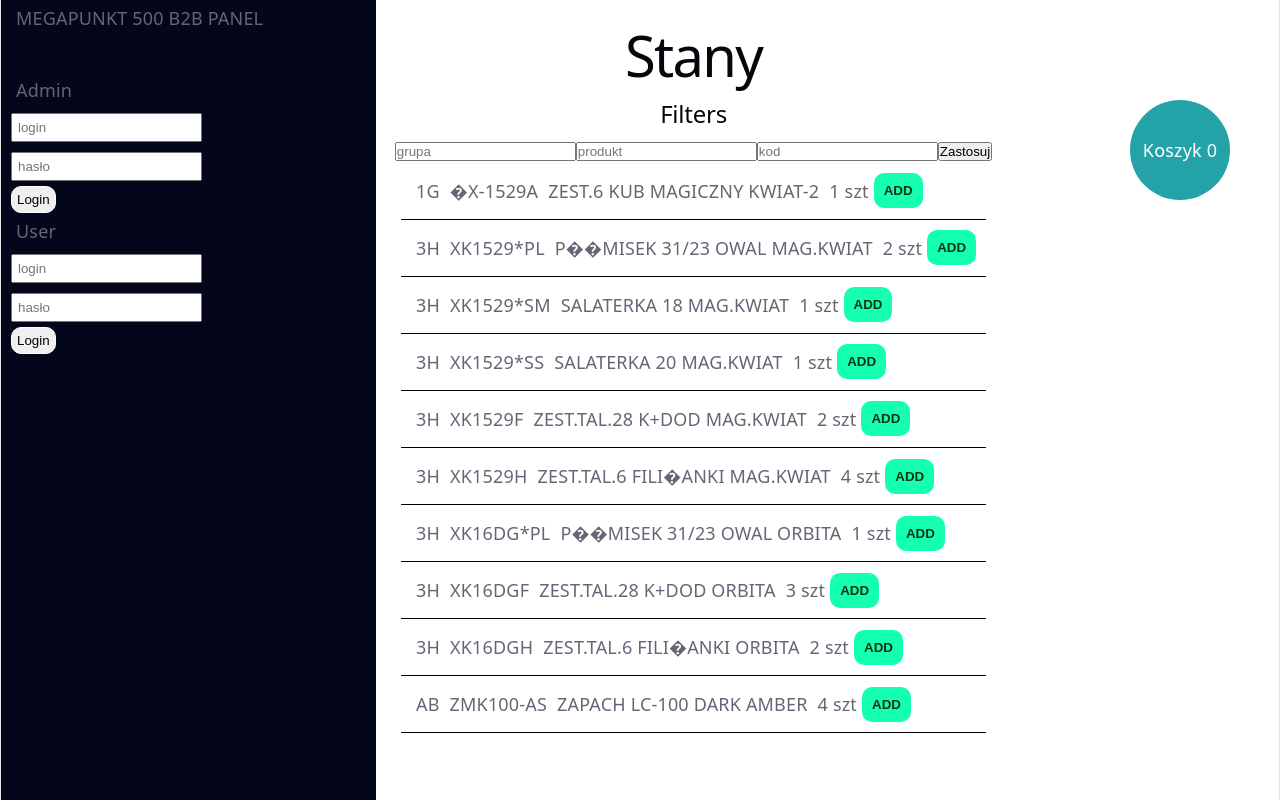
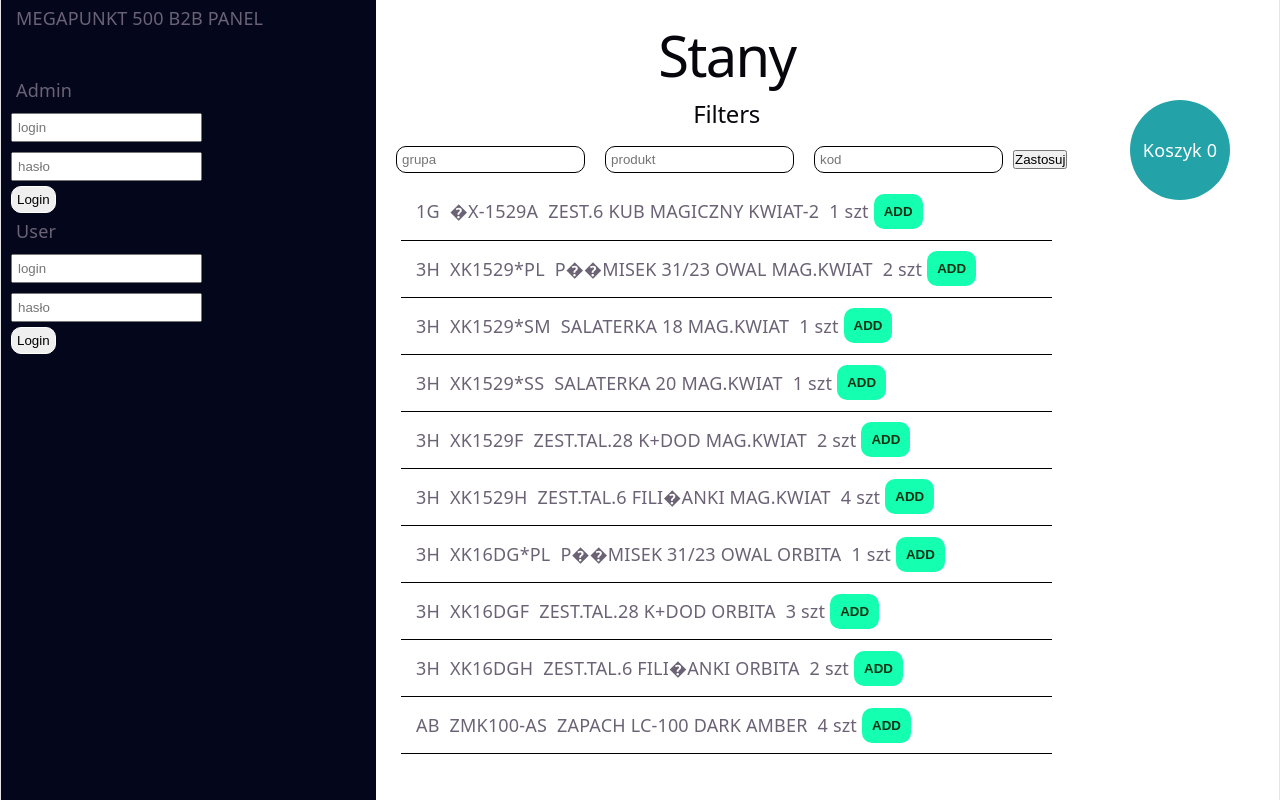
Before and after one commit to marcinoles87/orderApp, a React (Vite) app: page / in a window 1280 px wide. Built offline with nearby package versions, Linux system fonts and the light colour scheme.

Commit message:
add zamowienie

```diff
--- a/src/App.css
+++ b/src/App.css
@@ -132,6 +132,15 @@
   margin: 10px;
 }
 
+/*filtrowanie*/
+
+.filters-container input{
+  margin: 10px;
+  padding: 5px;
+  border: 1px solid black;
+  border-radius: 10px;
+}
+
 /*zmiana widocznosci*/
 
 .visible{
--- a/src/assets/components/Filters.jsx
+++ b/src/assets/components/Filters.jsx
@@ -7,8 +7,15 @@ function Filters({stany,setStany}) {
   const [produkt,setProdukt] = useState('')
   const [kod,setKod] = useState('')
 
+  const stanyNowe = [...stany]
+  console.log(stanyNowe)
 
   const handleClik = () =>{
+
+    const filtered = stany.filter( item => item.GRUPA.includes(grupa))
+
+    setStany(filtered)
+
 
 
   }
```
